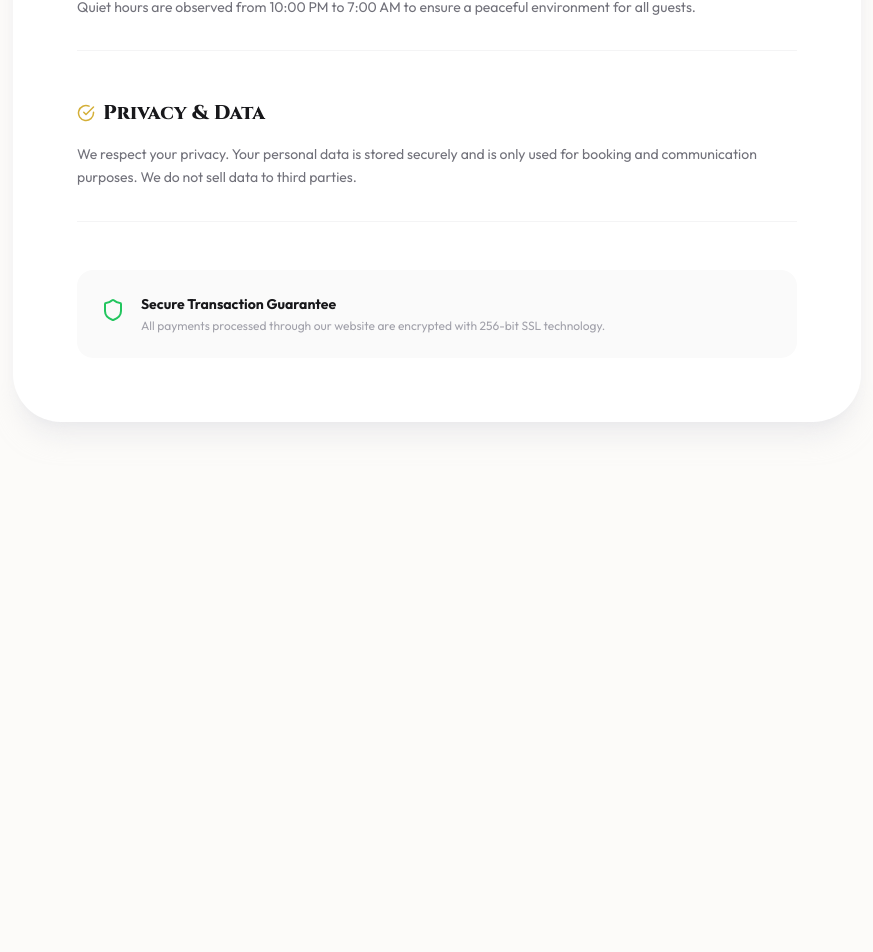
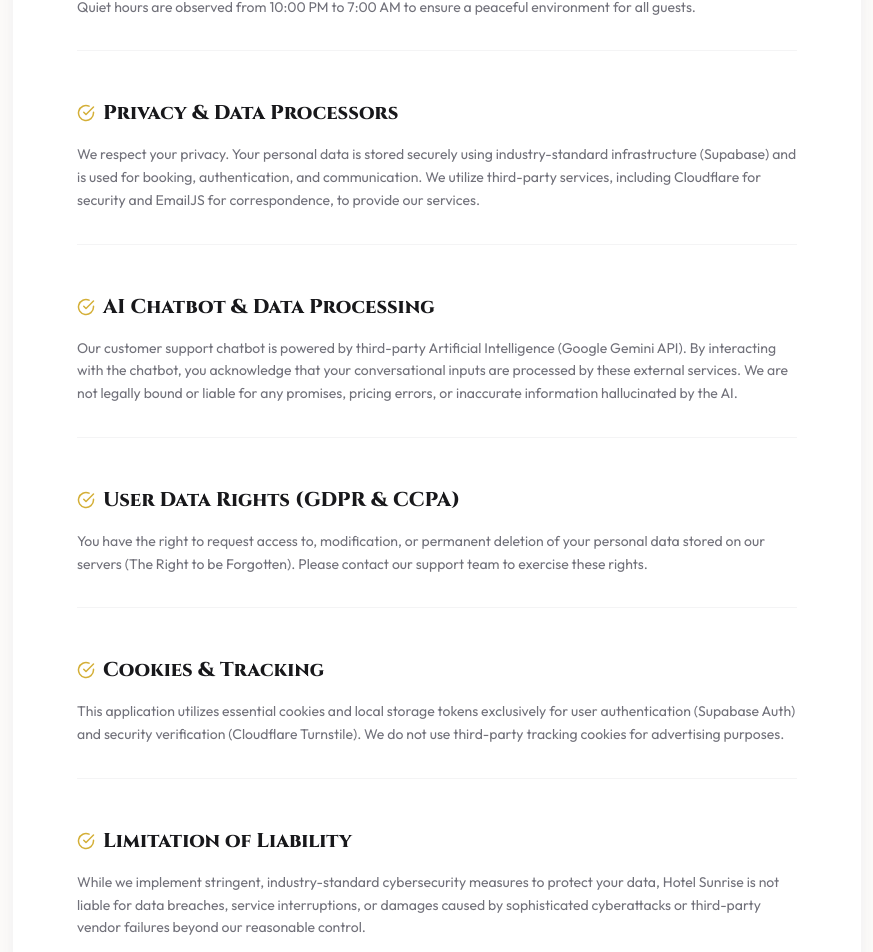
Before and after one commit to Ayush-kathil/Hotel-Sunrise, a React (Vite) app: page /terms in a window 1280 px wide. Shown: the part 915-1867 px from the top of the page, without its empty margins (203-1076 px from the left). Before the commit the page ends 1417 px from the top, so only its background shows below. Built offline with nearby package versions, Linux system fonts and the light colour scheme; no server answers.

Commit message:
docs: update terms and conditions with cyber liability and privacy clauses

```diff
--- a/src/pages/Terms.tsx
+++ b/src/pages/Terms.tsx
@@ -52,8 +52,24 @@ const Terms = () => {
             <p>Quiet hours are observed from 10:00 PM to 7:00 AM to ensure a peaceful environment for all guests.</p>
           </Section>
 
-          <Section title="Privacy & Data" delay={0.4}>
-            <p>We respect your privacy. Your personal data is stored securely and is only used for booking and communication purposes. We do not sell data to third parties.</p>
+          <Section title="Privacy & Data Processors" delay={0.4}>
+            <p>We respect your privacy. Your personal data is stored securely using industry-standard infrastructure (Supabase) and is used for booking, authentication, and communication. We utilize third-party services, including Cloudflare for security and EmailJS for correspondence, to provide our services.</p>
+          </Section>
+
+          <Section title="AI Chatbot & Data Processing" delay={0.5}>
+            <p>Our customer support chatbot is powered by third-party Artificial Intelligence (Google Gemini API). By interacting with the chatbot, you acknowledge that your conversational inputs are processed by these external services. We are not legally bound or liable for any promises, pricing errors, or inaccurate information hallucinated by the AI.</p>
+          </Section>
+
+          <Section title="User Data Rights (GDPR & CCPA)" delay={0.6}>
+            <p>You have the right to request access to, modification, or permanent deletion of your personal data stored on our servers (The Right to be Forgotten). Please contact our support team to exercise these rights.</p>
+          </Section>
+
+          <Section title="Cookies & Tracking" delay={0.7}>
+            <p>This application utilizes essential cookies and local storage tokens exclusively for user authentication (Supabase Auth) and security verification (Cloudflare Turnstile). We do not use third-party tracking cookies for advertising purposes.</p>
+          </Section>
+
+          <Section title="Limitation of Liability" delay={0.8}>
+            <p>While we implement stringent, industry-standard cybersecurity measures to protect your data, Hotel Sunrise is not liable for data breaches, service interruptions, or damages caused by sophisticated cyberattacks or third-party vendor failures beyond our reasonable control.</p>
           </Section>
 
           <div className="bg-zinc-50 p-6 rounded-2xl flex items-start gap-4 mt-8">
```
